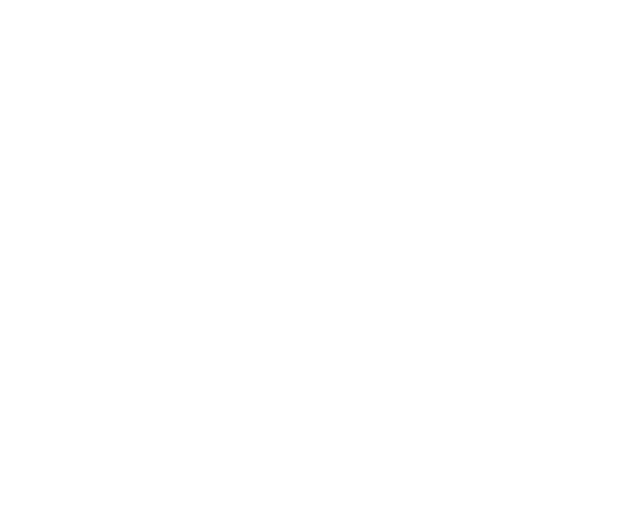
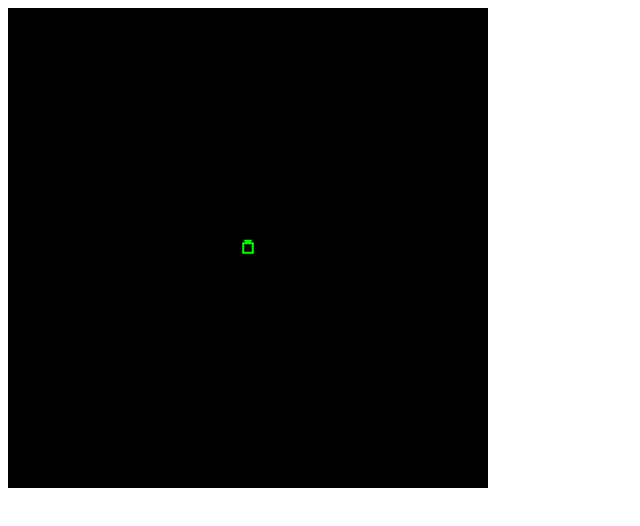
Before and after one commit to mkkekkonen/LunarLander2, a website built with webpack: page public/index.html in a window 1280 px wide. Shown: the whole page, without its empty margins (0-640 px from the left). Built offline with nearby package versions, Linux system fonts and the light colour scheme.

Commit message:
Ship is drawn

```diff
--- a/public/index.html
+++ b/public/index.html
@@ -5,7 +5,7 @@
   </head>
 
   <body>
-    <div id="game"></div>
+    <div id="game" style="background-color: #000; display: inline-block;"></div>
   </body>
 
   <script src="./bundle.js"></script>
--- a/src/index.js
+++ b/src/index.js
@@ -1 +1,18 @@
-document.write('Hello world');
+import Konva from 'konva';
+
+import * as constants from './util/constants';
+import { Ship } from './objects/ship';
+
+const stage = new Konva.Stage({
+  container: 'game',
+  width: constants.SCREEN_WIDTH,
+  height: constants.SCREEN_HEIGHT,
+});
+
+const layer = new Konva.Layer();
+stage.add(layer);
+
+const ship = new Ship();
+ship.init(layer);
+
+layer.draw();
--- a/src/math/viewport.js
+++ b/src/math/viewport.js
@@ -1,8 +1,8 @@
 import { Matrix4x4 } from './matrix4x4';
 
 export const createViewportMatrix = (
-  worldWidth = 10,
-  worldHeight = 10,
+  worldWidth = 50,
+  worldHeight = 50,
   screenWidth = 480,
   screenHeight = 480,
 ) => {
@@ -17,8 +17,8 @@
 };
 
 export const createReverseViewportMatrix = (
-  worldWidth = 10,
-  worldHeight = 10,
+  worldWidth = 50,
+  worldHeight = 50,
   screenWidth = 480,
   screenHeight = 480,
 ) => {
--- /dev/null
+++ b/src/objects/ship.js
@@ -0,0 +1,41 @@
+import Konva from 'konva';
+
+import * as constants from '../util/constants';
+import { defaultViewportMatrix } from '../util';
+import { Vector3 } from '../math/vector3';
+
+const points = [
+  new Vector3(0, 0.5),
+  new Vector3(-0.5, 0.5),
+  new Vector3(-0.5, -0.5),
+  new Vector3(0.5, -0.5),
+  new Vector3(0.5, 0.5),
+  new Vector3(0, 0.5),
+  new Vector3(0.25, 0.75),
+  new Vector3(-0.25, 0.75),
+];
+
+const mapPoints = () => {
+  const mappedPoints = [];
+  points.forEach(point => {
+    const transformedPoint = defaultViewportMatrix.multiplyVector(point);
+    mappedPoints.push(transformedPoint.x);
+    mappedPoints.push(transformedPoint.y);
+  });
+  return mappedPoints;
+};
+
+export class Ship {
+  constructor(location) {
+    this.location = location;
+    this.polygon = new Konva.Line({
+      points: mapPoints(),
+      stroke: constants.SHIP_COLOR,
+      closed: true,
+    });
+  }
+
+  init(layer) {
+    layer.add(this.polygon);
+  }
+}
--- /dev/null
+++ b/src/util/constants.js
@@ -0,0 +1,8 @@
+export const WORLD_WIDTH = 100;
+export const WORLD_HEIGHT = 100;
+
+export const SCREEN_WIDTH = 480;
+export const SCREEN_HEIGHT = 480;
+
+export const SHIP_COLOR = '#0f0';
+export const BACKGROUND_COLOR = '#000';
--- /dev/null
+++ b/src/util/index.js
@@ -0,0 +1,4 @@
+import { createViewportMatrix, createReverseViewportMatrix } from '../math/viewport';
+
+export const defaultViewportMatrix = createViewportMatrix();
+export const defaultReverseViewportMatrix = createReverseViewportMatrix();
```
